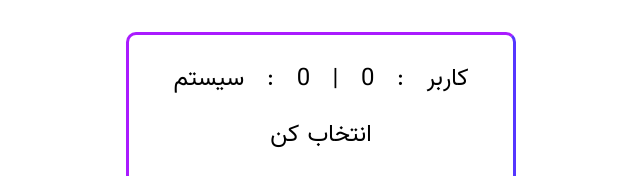
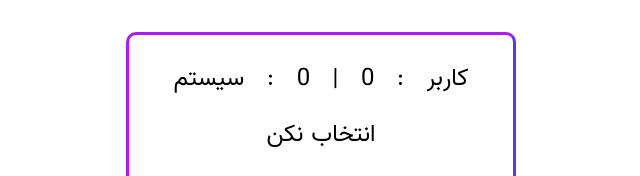
Before and after one commit to mobin-1384/Shir-ya-Khat, a plain HTML site: page Shir-ya-khat/index.html in a window 1280 px wide. Shown: the top 176 px of the page, 319-959 px from the left. Drawn offline with Linux system fonts and the light colour scheme.

Commit message:
Update index.html

```diff
--- a/Shir-ya-khat/index.html
+++ b/Shir-ya-khat/index.html
@@ -13,7 +13,7 @@
     <div class="game-1-body">
         <div class="game-1">
             <div id="game1-score">کاربر : 0 | 0 : سیستم</div>
-            <p id="game-1-result">انتخاب کن</p>
+            <p id="game-1-result">انتخاب نکن</p>
             <div class="game1-pc-select">
                 <div class="game1-logo game1-logo-lion active-game-1"></div>
                 <div class="game1-logo game1-logo-line"></div>
```
